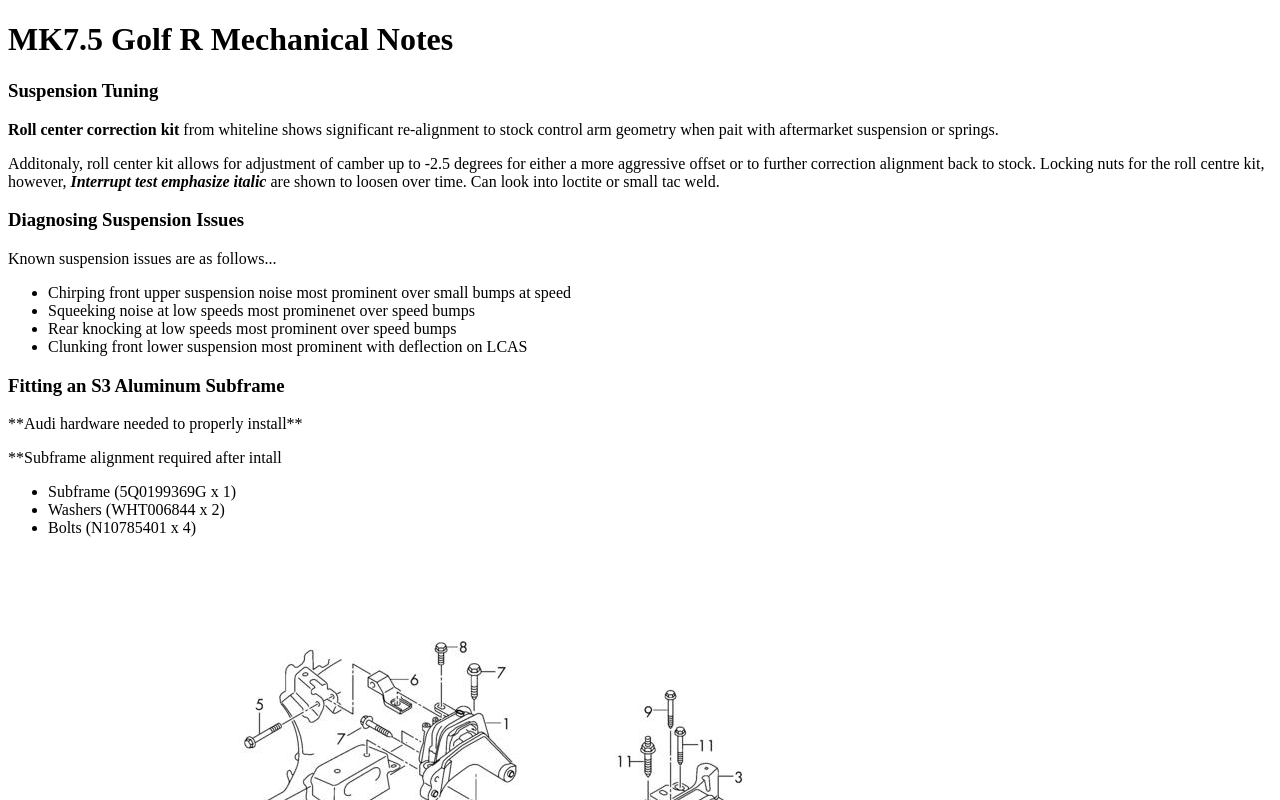
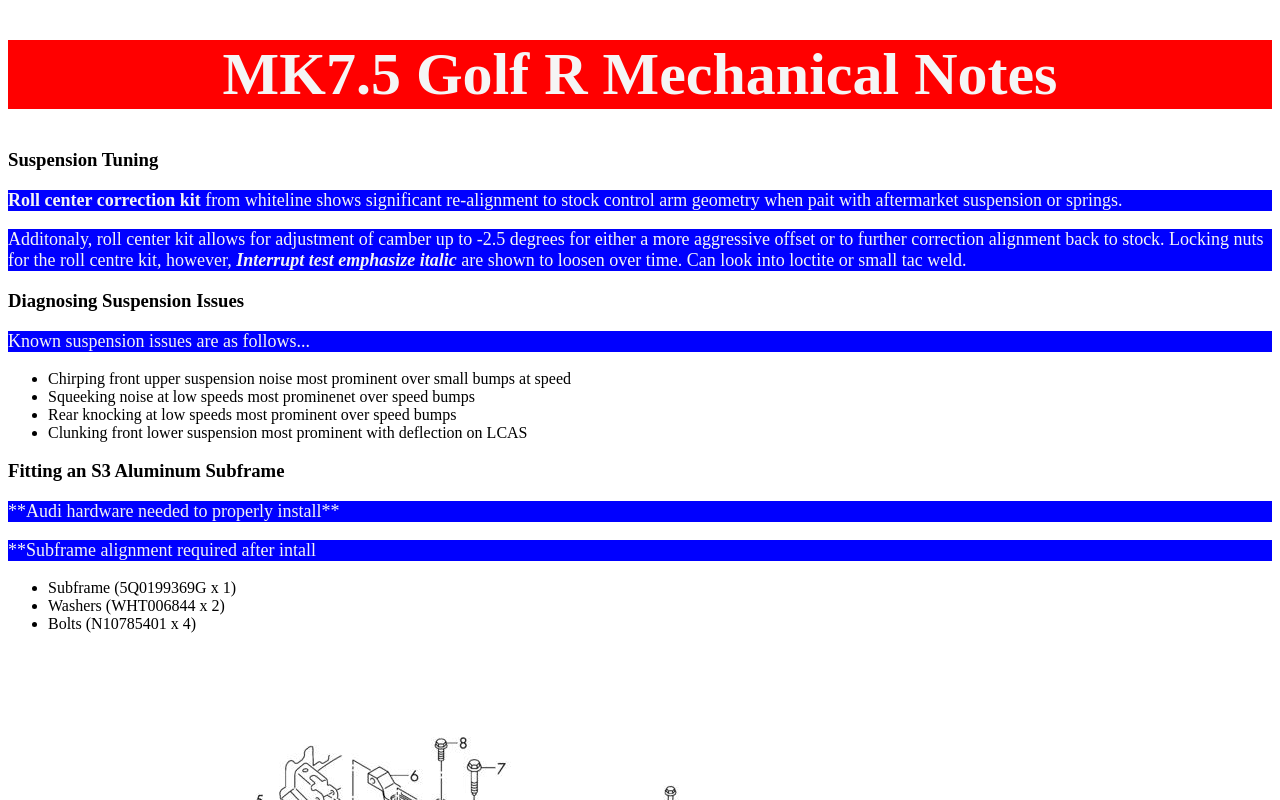
Before and after one commit to Juusso/Golf-R, a plain HTML site: page index.html in a window 1280 px wide. Shown: the top 800 px of the page. Drawn offline with Linux system fonts and the light colour scheme.

Commit message:
GOLF R updates

```diff
--- a/index.html
+++ b/index.html
@@ -2,11 +2,15 @@
     <html>
         <head>
             <meta charset="utf-8">
-            <title>My First Website</title>
+            <title>My Mk7.5</title>
+
+            <link rel="stylesheet" href="styles.css"/>
         </head>
 
         <body>
-            <h1>MK7.5 Golf R Mechanical Notes</h1>
+                <div class = 'title'>
+                    <h1>MK7.5 Golf R Mechanical Notes</h1>
+                </div>
 
             <h3>Suspension Tuning</h3>
 
@@ -43,5 +47,12 @@
 
             <!--- html notes testing "UL" and "OL" both create list however "OL" lists im order through numeric values where as "UL" creats bullit points -->
 
+            <button>
+
+                Button testing
+
+            </button>
+
+
         </body>
     </html>
--- /dev/null
+++ b/styles.css
@@ -0,0 +1,18 @@
+.title {
+    color:whitesmoke;
+    background-color: red;
+    font-size: 30px;
+    text-align: center;
+    font-weight: bold;
+}
+
+p {
+    background-color: blue;
+    color: whitesmoke;
+    font-size: 18px;
+}
+
+button {
+    background-color: orange;
+    font-size: 18px;
+}
```
Also changed, not shown: 1 other file.
